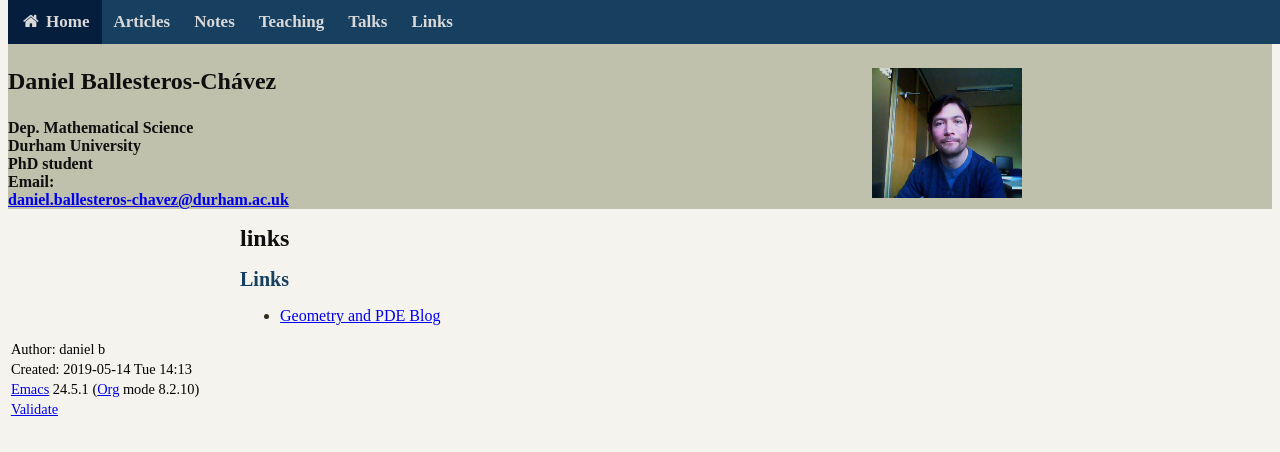
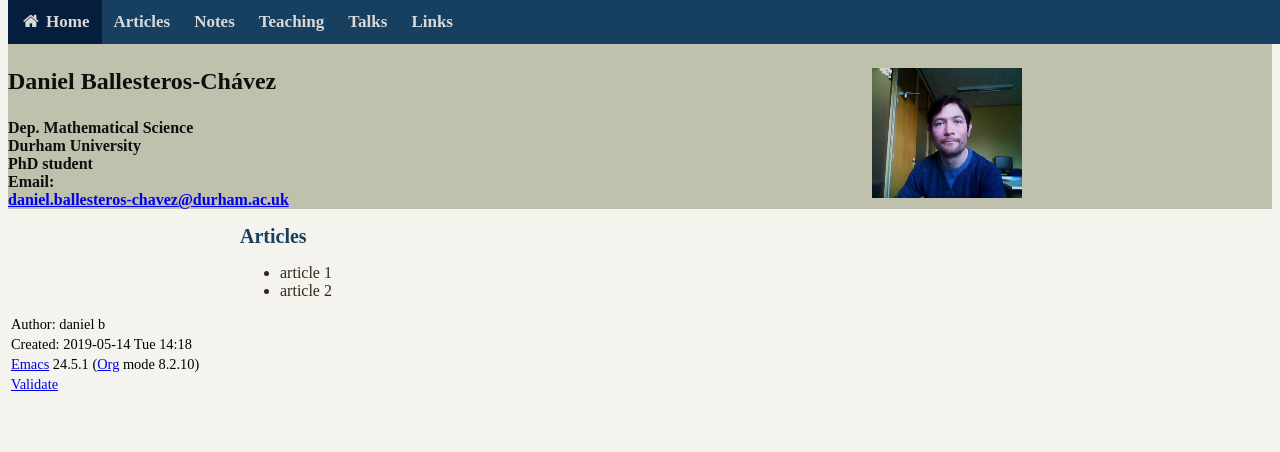
Before and after one commit to ennaniux/ennaniux.github.io, a plain HTML site: page articles.html in a window 1280 px wide. Drawn offline with nearby package versions, Linux system fonts and the light colour scheme; some packages are replaced by stand-ins of ours.

Commit message:
second update

```diff
--- a/public_html/links.html
+++ b/articles.html
@@ -3,8 +3,8 @@
 "http://www.w3.org/TR/xhtml1/DTD/xhtml1-strict.dtd">
 <html xmlns="http://www.w3.org/1999/xhtml" lang="en" xml:lang="en">
 <head>
-<title>links</title>
-<!-- 2019-05-14 Tue 14:13 -->
+<title></title>
+<!-- 2019-05-14 Tue 14:18 -->
 <meta  http-equiv="Content-Type" content="text/html;charset=utf-8" />
 <meta  name="generator" content="Org-mode" />
 <meta  name="author" content="daniel b" />
@@ -94,12 +94,15 @@ for the JavaScript code in this tag.
 </head>
 <body>
 <div id="content">
-<h1 class="title">links</h1>
+<h1 class="title"></h1>
+
 <div id="outline-container-sec-1" class="outline-2">
-<h2 id="sec-1">Links</h2>
+<h2 id="sec-1">Articles</h2>
 <div class="outline-text-2" id="text-1">
 <ul class="org-ul">
-<li><a href="https://ennaniux.github.io/blog.html">Geometry and PDE Blog</a>
+<li>article 1
+</li>
+<li>article 2
 </li>
 </ul>
 </div>
@@ -107,7 +110,7 @@ for the JavaScript code in this tag.
 </div>
 <div id="postamble" class="status">
 <p class="author">Author: daniel b</p>
-<p class="date">Created: 2019-05-14 Tue 14:13</p>
+<p class="date">Created: 2019-05-14 Tue 14:18</p>
 <p class="creator"><a href="http://www.gnu.org/software/emacs/">Emacs</a> 24.5.1 (<a href="http://orgmode.org">Org</a> mode 8.2.10)</p>
 <p class="validation"><a href="http://validator.w3.org/check?uri=referer">Validate</a></p>
 </div>
```
Also changed, not shown: index.html (renamed from public_html/index.html, +2 -2 lines), links.html (renamed from public_html/articles.html, +6 -9 lines).
